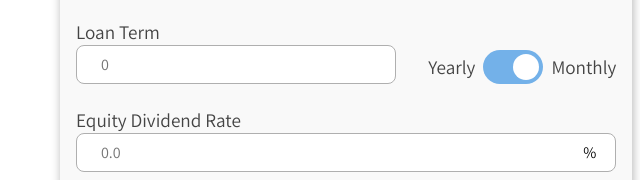
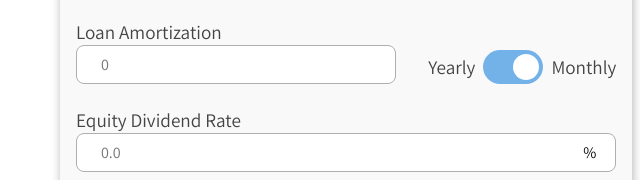
Before and after one commit to rnschmidt/cap-rate-calculator, a website with bundled scripts: page src/band of investment/index.html in a window 1280 px wide. Shown: the part 473-653 px from the top of the page, 0-640 px from the left. Built offline with nearby package versions, Linux system fonts and the light colour scheme; a script that the page names is missing.

Commit message:
updated text Loan Term to Loan Amortization

```diff
--- a/src/band of investment/index.html
+++ b/src/band of investment/index.html
@@ -43,7 +43,7 @@
           <div class="loan-term-container">
             <div class="input-container">
               <div class="input-label">
-                <label for="loan-term">Loan Term</label>
+                <label for="loan-term">Loan Amortization</label>
               </div>
               <input type="text" name="loan-term" id="loan-term" class="float-field" placeholder="0" min="0" step="1">
             </div>
```
